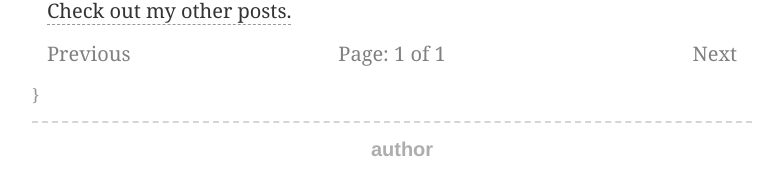
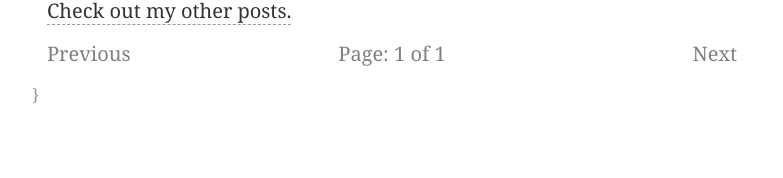
Before and after one commit to ACidDrinkeR/lol.github.io, a Jekyll site: the page built from index.html, in a window 1280 px wide. Shown: the part 1775-1953 px from the top of the page, without its empty margins (263-1046 px from the left). Built offline with Jekyll 4.4.1, drawn with Linux system fonts in a browser that asks for light colours; nearby versions of some CDN libraries; library files that are not in the unit come from our copies; the list of posts is cut into pages by our own code; after the commit the page ends 1896 px from its top, so only the background shows below that.

Commit message:
Update default.html

```diff
--- a/_layouts/default.html
+++ b/_layouts/default.html
@@ -47,20 +47,17 @@
 					<h6>}</h6>
 				</div>
 			</div>
-			<div class="container" id="myFooter">
+			<!--div class="container" id="myFooter">
 				<div class="row">
 					<div class="col-lg-3 hidden-xs-block hidden-md-block"></div>
 					<div class="col-lg-6 noPadding">
 					<ul>
-						<!--li><a href="mailto:mitesh.acid@gmail.com">Personal Email:</a></li>
-						<li><a href="https://github.com/miteshms">:GitHub:</a></li>
-						<li><a href="https://twitter.com/miteshms">:@MiteshMS</a></li-->
 						<li><a href="/author">author</a></li>
 					</ul>
 					</div>
 					<div class="col-lg-3 hidden-xs-block hidden-md-block"></div>
 				</div>
-			</div>
+			</div-->
 		<!-- myFooter_ends -->
 		<div class="container">
 			{% include comments.html %}
```
